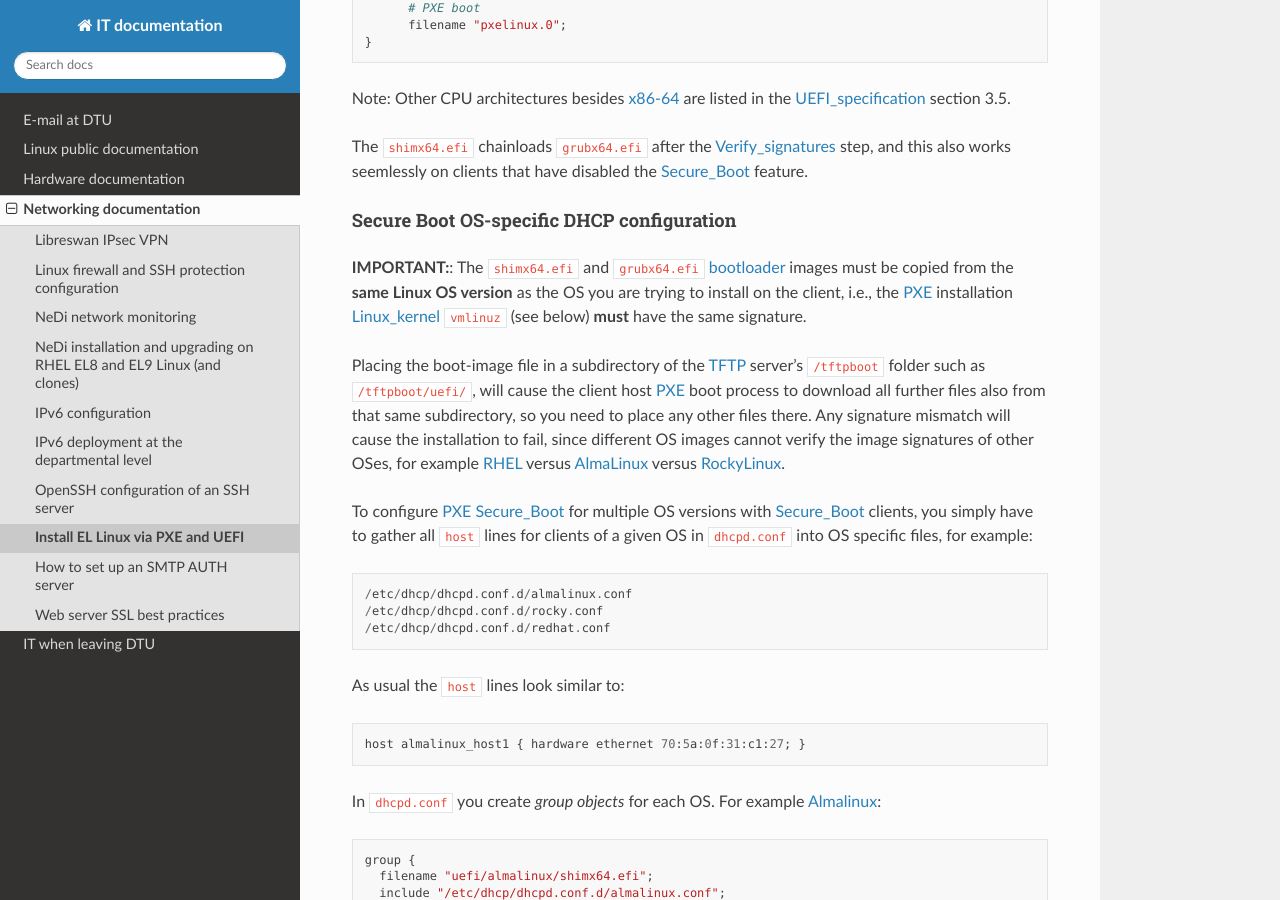
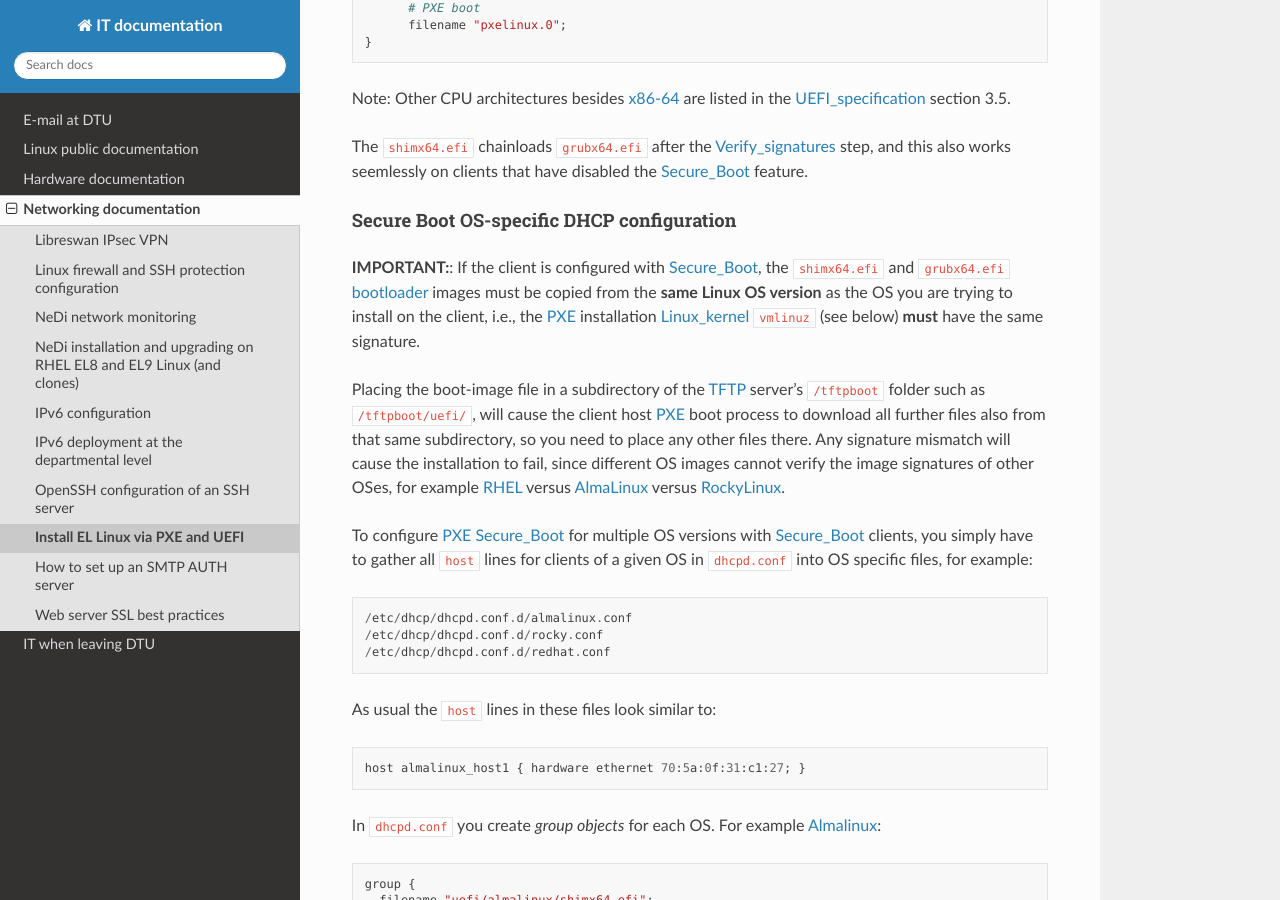
Before and after one commit to OleHolmNielsen/ITwiki, a Sphinx documentation site: the page built from docs/PXE_and_UEFI.rst, in a window 1280 px wide and 900 px high, scrolled down 8066 px. Built offline with Sphinx 7.4.7 and the Read the Docs theme 3.1.0, drawn with Linux system fonts in a browser that asks for light colours.

Commit message:
Minor edit

```diff
--- a/docs/PXE_and_UEFI.rst
+++ b/docs/PXE_and_UEFI.rst
@@ -398,7 +398,8 @@ Secure Boot OS-specific DHCP configuration
 ............................................
 
 **IMPORTANT:**:
-The ``shimx64.efi`` and ``grubx64.efi`` bootloader_ images must be copied from the
+If the client is configured with Secure_Boot_,
+the ``shimx64.efi`` and ``grubx64.efi`` bootloader_ images must be copied from the
 **same Linux OS version** as the OS you are trying to install on the client,
 i.e., the PXE_ installation Linux_kernel_ ``vmlinuz`` (see below) **must** have the same signature.
 
@@ -417,7 +418,7 @@ into OS specific files, for example::
   /etc/dhcp/dhcpd.conf.d/rocky.conf
   /etc/dhcp/dhcpd.conf.d/redhat.conf
 
-As usual the ``host`` lines look similar to::
+As usual the ``host`` lines in these files look similar to::
 
   host almalinux_host1 { hardware ethernet 70:5a:0f:31:c1:27; }
 
```
